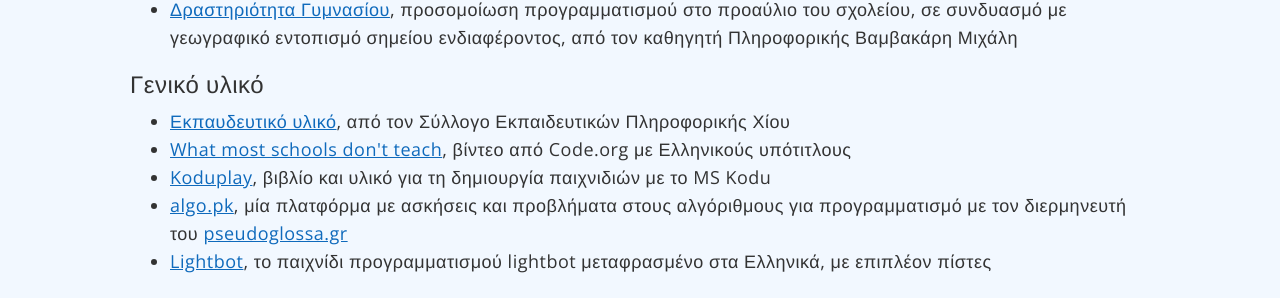
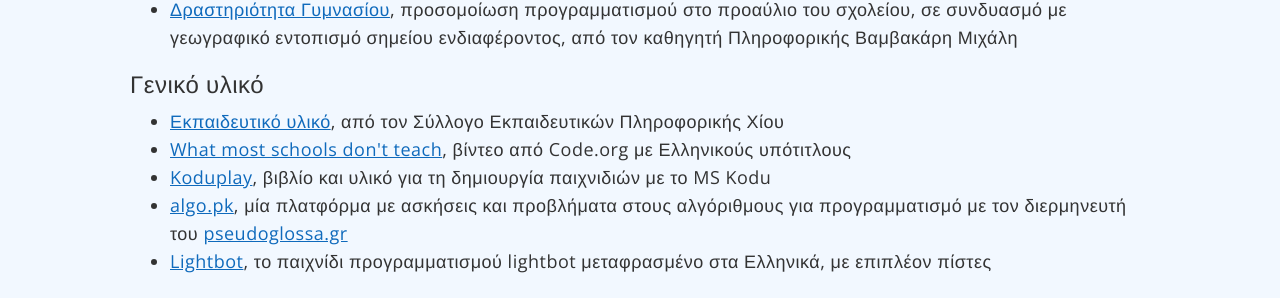
Before and after one commit to codeeu/codeeu.github.io, a Jekyll site: the page built from resources/greece/index.html, in a window 1280 px wide. Shown: the part 1597-1895 px from the top of the page. Built offline with Jekyll 4.4.1, drawn with Linux system fonts in a browser that asks for light colours; nearby versions of some CDN libraries; Markdown is read by kramdown in place of the engine named in the settings.

Commit message:
Update index.html
corrected a typo

```diff
--- a/resources/greece/index.html
+++ b/resources/greece/index.html
@@ -61,7 +61,7 @@
 
   <h3>Γενικό υλικό</h3>
   <ul>
-    <li><a href="http://www.sepchiou.gr/">Εκπαυδευτικό υλικό</a>, από τον Σύλλογο Εκπαιδευτικών Πληροφορικής Χίου</li>
+    <li><a href="http://www.sepchiou.gr/">Εκπαιδευτικό υλικό</a>, από τον Σύλλογο Εκπαιδευτικών Πληροφορικής Χίου</li>
     <li><a href="https://www.youtube.com/watch?v=M-mqHtFtXiI/">What most schools don't teach</a>, βίντεο από Code.org με Ελληνικούς υπότιτλους</li>
     <li><a href="http://www.koduplay.gr/">Koduplay</a>, βιβλίο και υλικό για τη δημιουργία παιχνιδιών με το MS Kodu</li>
     <li><a href="http://algo.pk/">algo.pk</a>, μία πλατφόρμα με ασκήσεις και προβλήματα στους αλγόριθμους για προγραμματισμό με τον διερμηνευτή του <a href="http://www.pseudoglossa.gr/">pseudoglossa.gr</a></li>
```
